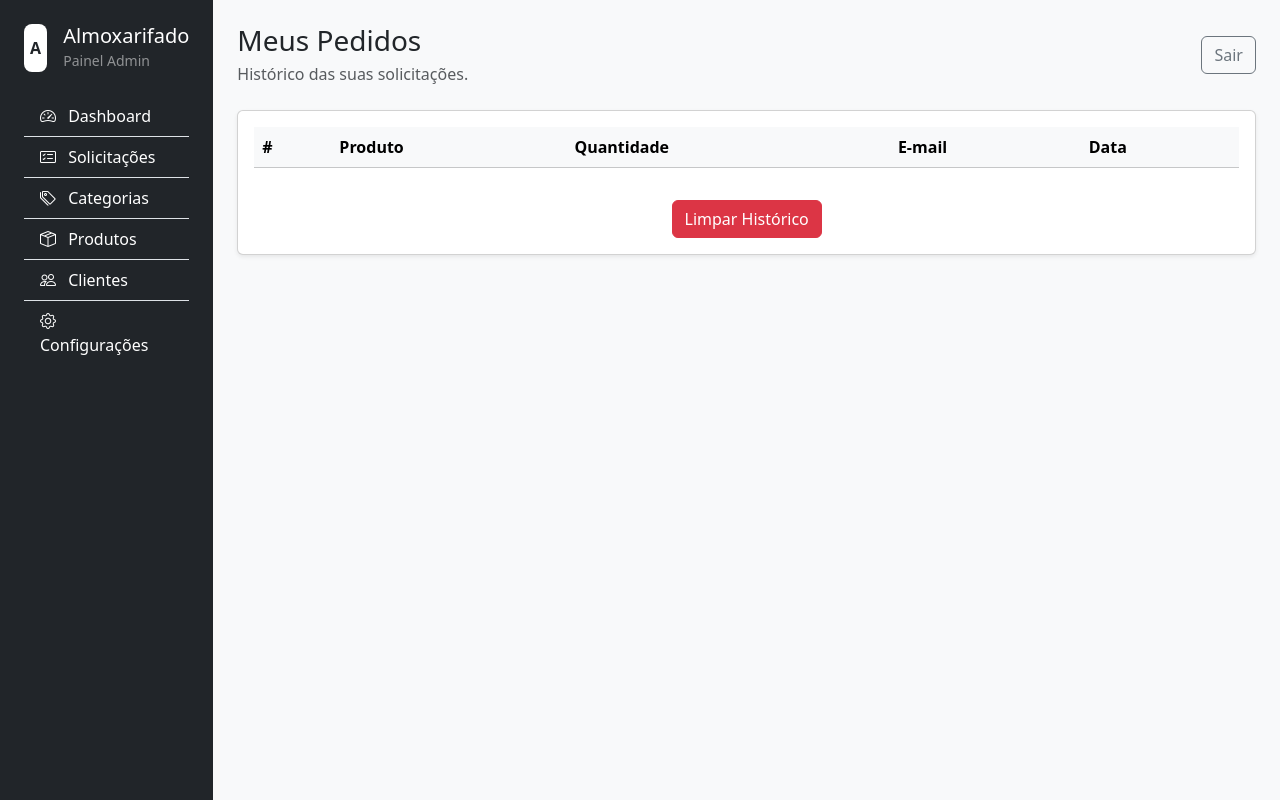
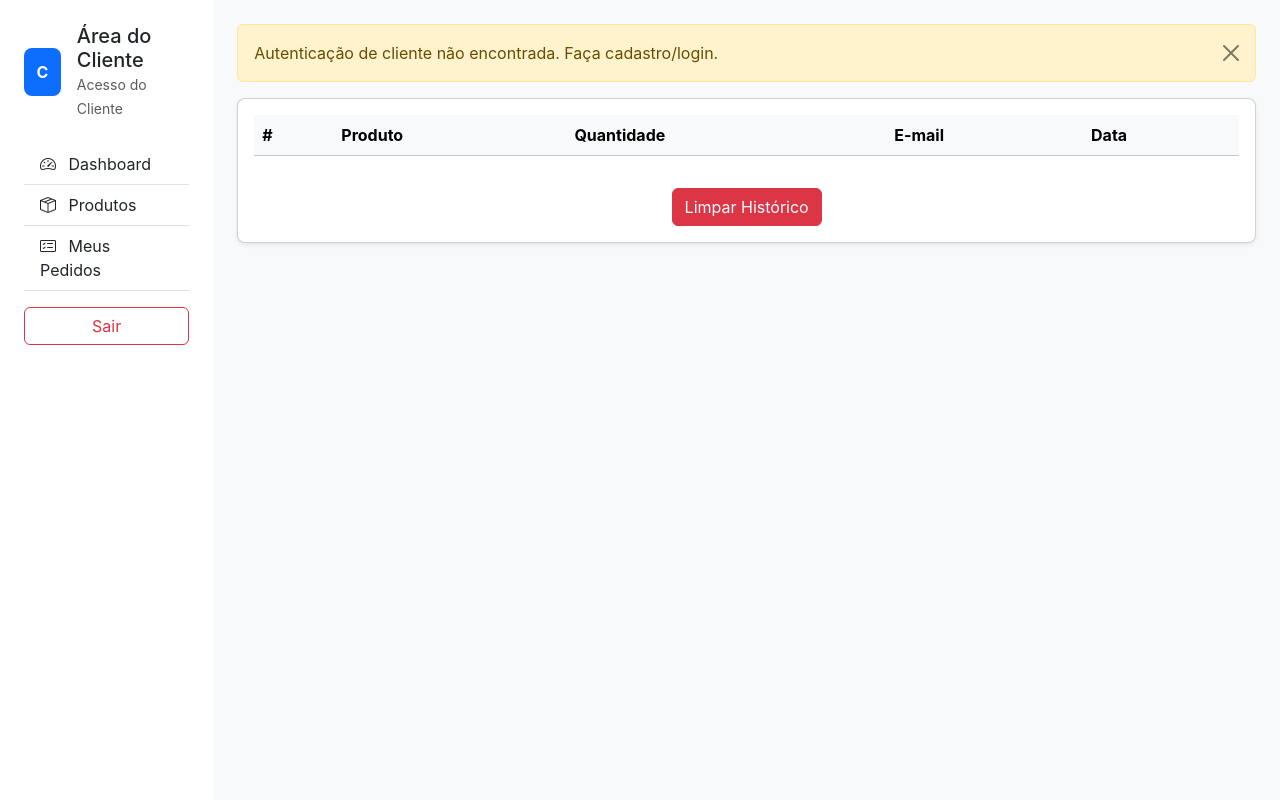
Before and after one commit to maiaradcsf-bot/fork.tcc_roger, a Flask app: page /meus-pedidos in a window 1280 px wide. Run offline with Flask 3, Linux system fonts and the light colour scheme; lists and menus that the app fills with data are empty.

Commit message:
Add base_client layout, client.css and switch client pages to use it

```diff
--- /dev/null
+++ b/src/app/static/client.css
@@ -0,0 +1,8 @@
+:root{
+  --bg: #f8fafc;
+  --muted: #6b7280;
+}
+body{font-family: Inter, system-ui, -apple-system, BlinkMacSystemFont, "Segoe UI", sans-serif; background:var(--bg);}
+.card{border-radius:0.5rem}
+.client-grid img{width:100%;height:160px;object-fit:cover;border-top-left-radius:0.5rem;border-top-right-radius:0.5rem}
+.text-truncate{max-height:3.6em;overflow:hidden}
--- /dev/null
+++ b/src/app/templates/base_client.html
@@ -0,0 +1,47 @@
+<!doctype html>
+<html lang="pt-BR">
+  <head>
+    <meta charset="utf-8" />
+    <meta name="viewport" content="width=device-width, initial-scale=1" />
+    <title>{% block title %}Área do Cliente{% endblock %}</title>
+    <link href="https://cdn.jsdelivr.net/npm/bootstrap@5.3.2/dist/css/bootstrap.min.css" rel="stylesheet">
+    <link rel="stylesheet" href="https://cdn.jsdelivr.net/npm/bootstrap-icons@1.11.1/font/bootstrap-icons.css" />
+    <link rel="stylesheet" href="{{ url_for('static', filename='client.css') }}" />
+  </head>
+  <body class="bg-light">
+    <div class="container-fluid px-0">
+      <div class="row gx-0 min-vh-100">
+        <aside class="col-lg-3 col-xl-2 bg-white vh-lg-100 p-4">
+          <div class="d-flex align-items-center mb-4">
+            <div class="rounded-3 bg-primary text-white d-inline-flex align-items-center justify-content-center me-3" style="width: 48px; height: 48px; font-weight: 700;">
+              C
+            </div>
+            <div>
+              <h5 class="mb-0">Área do Cliente</h5>
+              <small class="text-muted">Acesso do Cliente</small>
+            </div>
+          </div>
+
+          <div class="list-group list-group-flush">
+            <a class="list-group-item list-group-item-action {% if active_page == 'client_dashboard' %}active{% endif %}" href="{{ url_for('views.client_dashboard') }}"><i class="bi bi-speedometer2 me-2"></i> Dashboard</a>
+            <a class="list-group-item list-group-item-action {% if active_page == 'client_products' %}active{% endif %}" href="{{ url_for('views.client_products') }}"><i class="bi bi-box-seam me-2"></i> Produtos</a>
+            <a class="list-group-item list-group-item-action {% if active_page == 'client_orders' %}active{% endif %}" href="{{ url_for('views.client_meus_pedidos') }}"><i class="bi bi-card-checklist me-2"></i> Meus Pedidos</a>
+            <div class="mt-3"></div>
+            <button id="clientLogoutButton" class="btn btn-outline-danger w-100">Sair</button>
+          </div>
+        </aside>
+
+        <main class="col-lg-9 col-xl-10 px-3 px-lg-4 py-4">
+          <div id="alertContainer"></div>
+          {% block content %}{% endblock %}
+        </main>
+      </div>
+    </div>
+
+    <script src="https://cdn.jsdelivr.net/npm/bootstrap@5.3.2/dist/js/bootstrap.bundle.min.js"></script>
+    <script src="{{ url_for('static', filename='client.js') }}"></script>
+    <script>
+      document.getElementById('clientLogoutButton')?.addEventListener('click', clientLogout);
+    </script>
+  </body>
+</html>
--- a/src/app/templates/client_dashboard.html
+++ b/src/app/templates/client_dashboard.html
@@ -1,4 +1,4 @@
-{% extends "base_admin.html" %}
+{% extends "base_client.html" %}
 {% block title %}Painel do Cliente{% endblock %}
 {% block heading %}Painel do Cliente{% endblock %}
 {% block description %}Resumo das suas solicitações e catálogo de produtos.{% endblock %}
@@ -45,5 +45,5 @@
     </div>
   </section>
 
-  <script src="{{ url_for('static', filename='client.js') }}"></script>
 {% endblock %}
+{% endblock %}
--- a/src/app/templates/client_products.html
+++ b/src/app/templates/client_products.html
@@ -1,4 +1,4 @@
-{% extends "base_admin.html" %}
+{% extends "base_client.html" %}
 {% block title %}Produtos - Cliente{% endblock %}
 {% block heading %}Produtos{% endblock %}
 {% block description %}Catálogo de produtos disponível para requisição.{% endblock %}
@@ -13,5 +13,5 @@
     </div>
   </section>
 
-  <script src="{{ url_for('static', filename='client.js') }}"></script>
 {% endblock %}
+{% endblock %}
--- a/src/app/templates/meus-pedidos.html
+++ b/src/app/templates/meus-pedidos.html
@@ -1,4 +1,4 @@
-{% extends "base_admin.html" %}
+{% extends "base_client.html" %}
 {% block title %}Meus Pedidos{% endblock %}
 {% block heading %}Meus Pedidos{% endblock %}
 {% block description %}Histórico das suas solicitações.{% endblock %}
```
